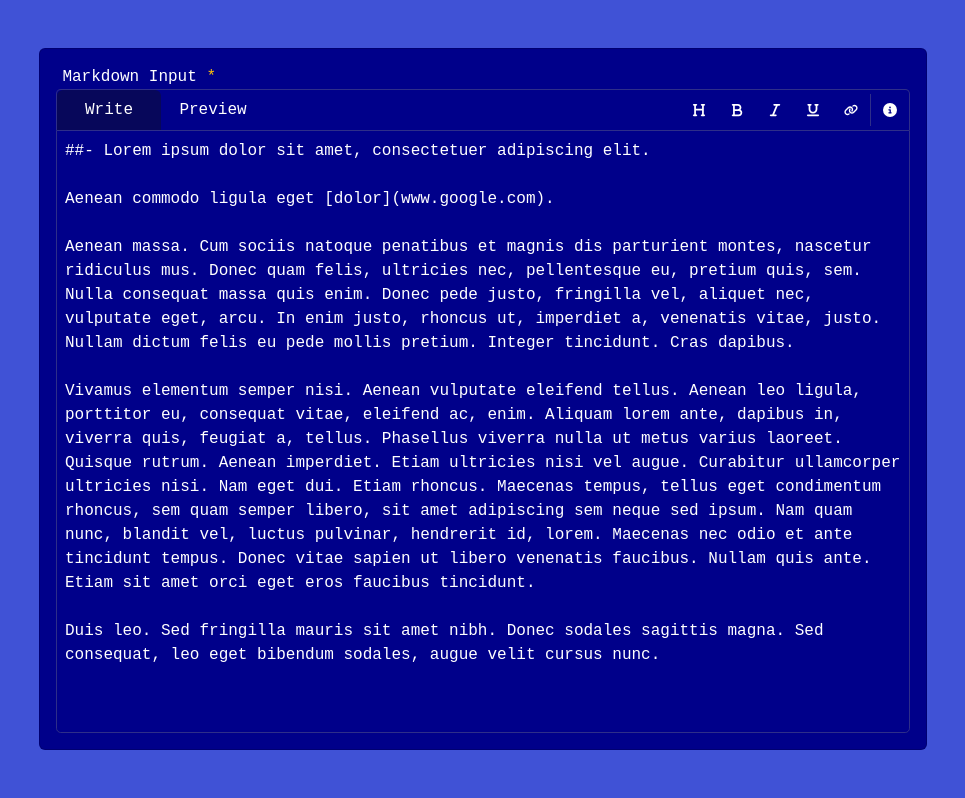
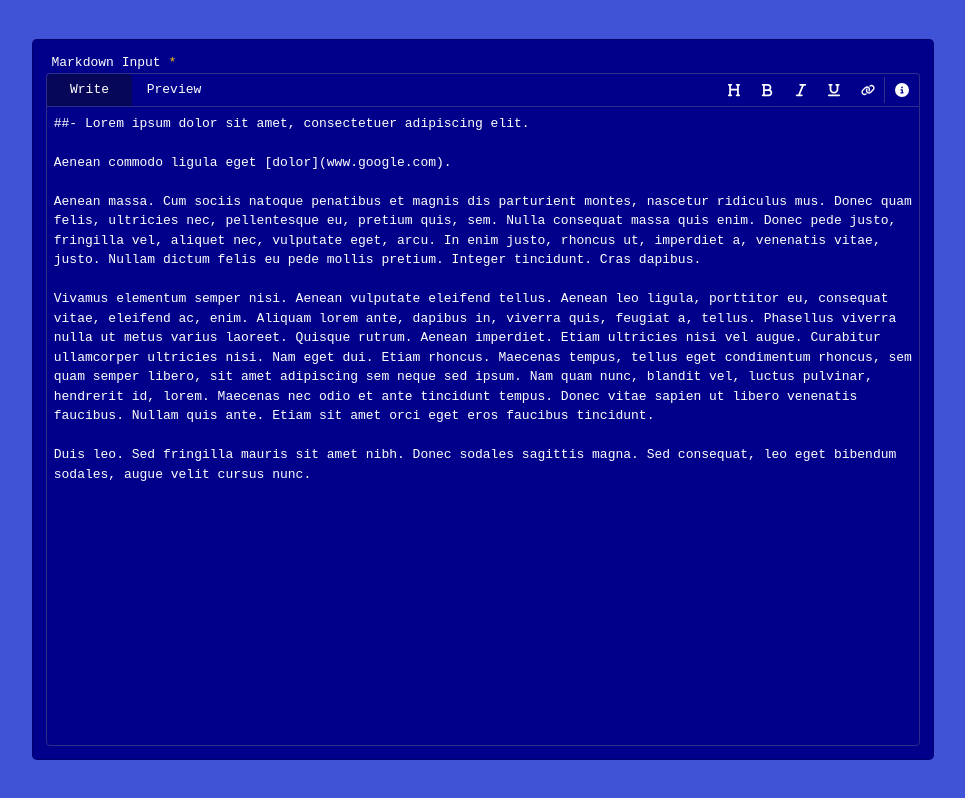
Before and after one commit to KARAM-06Z/markdown-input, a Vue app: page / in a window 1280 px wide. Shown: the whole page, without its empty margins (157-1122 px from the left). Built offline with nearby package versions, Linux system fonts and the light colour scheme.

Commit message:
style: font size / weight

```diff
--- a/src/app.scss
+++ b/src/app.scss
@@ -2,7 +2,7 @@
 
 * {
   font-family: monospace;
-  font-size: 1rem;
+  font-size: 0.95;
 }
 
 .page {
@@ -176,6 +176,10 @@ label {
   margin-left: 0.4rem;
 }
 
+strong {
+  font-weight: 600;
+}
+
 ::-webkit-scrollbar {
   width: 10px;
   border-radius: 4px;
```
